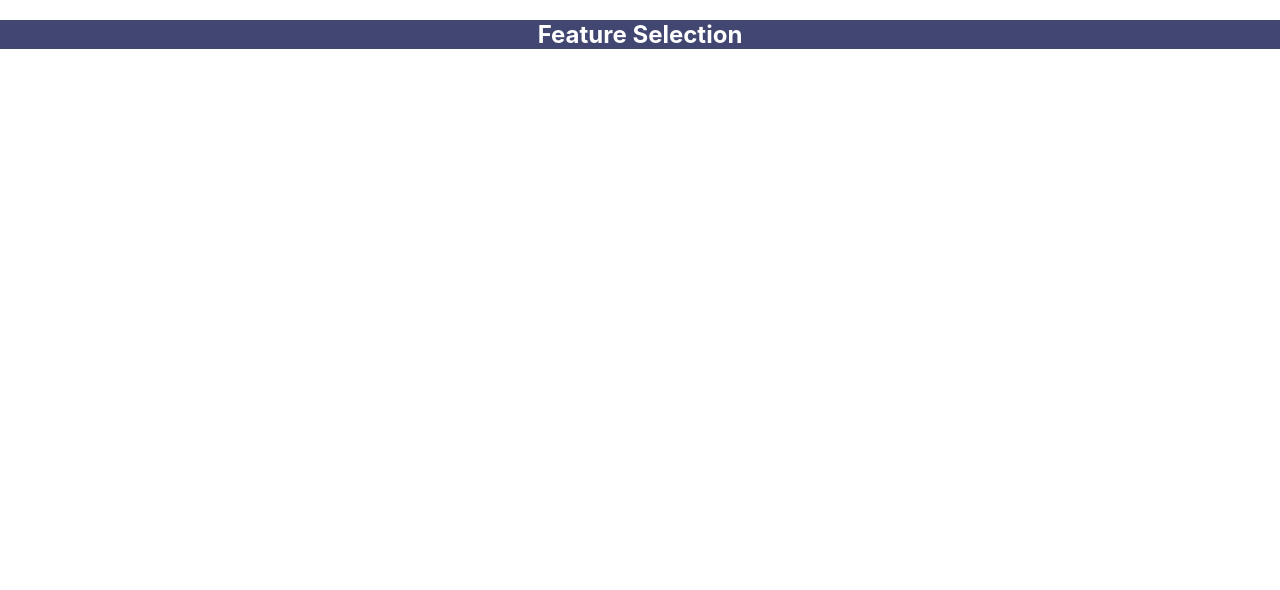
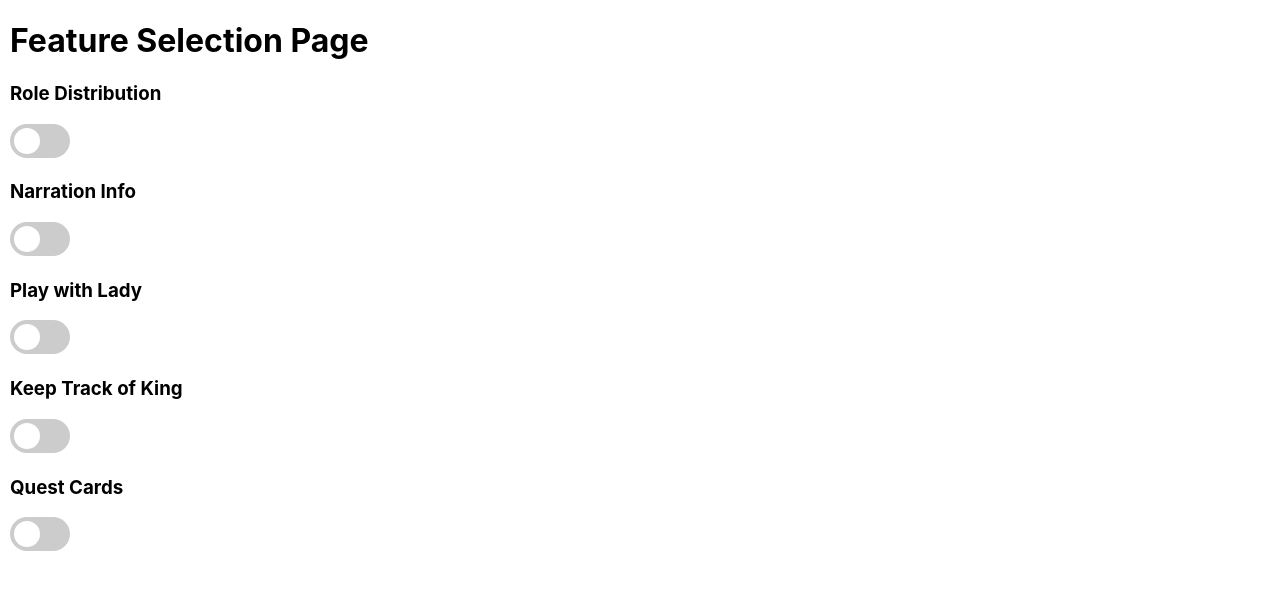
Before and after one commit to noahallen/Avalon, a React (Create React App) app: page /feature-selection in a window 1280 px wide. Shown: the top 590 px of the page. Built offline with nearby package versions, Linux system fonts and the light colour scheme; no server answers.

Commit message:
Added custom toggles and added some initial ones to the feature-selection page

```diff
--- a/src/App.js
+++ b/src/App.js
@@ -5,7 +5,7 @@ import Routing from "./routes/index";
 
 function App() {
 	return (
-		<div>
+		<div style={{ padding: "0 10px" }}>
 			<Routing />
 		</div>
 	);
--- /dev/null
+++ b/src/components/ToggleSlider.js
@@ -0,0 +1,17 @@
+import React from "react";
+import "../style/Toggleslider.css";
+
+const ToggleSlider = ({ isChecked, handleToggle }) => {
+	return (
+		<label className="switch">
+			<input
+				type="checkbox"
+				checked={isChecked}
+				onChange={handleToggle}
+			/>
+			<span className="slider round"></span>
+		</label>
+	);
+};
+
+export default ToggleSlider;
--- a/src/pages/FeatureSelectionPage.jsx
+++ b/src/pages/FeatureSelectionPage.jsx
@@ -1,14 +1,94 @@
-import React, { useState } from 'react';
-
+import React, { useState } from "react";
+import ToggleSlider from "../components/ToggleSlider";
 
 const FeatureSelectionPage = () => {
-    return (
-        <div>
-            <h2 className='page-header'>
-                Feature Selection
-            </h2>
-        </div>
-    );
-}
+	const [roleDistribution, setRoleDistribution] = useState(false);
+	const [narrationInfo, setNarrationInfoToggle] = useState(false);
+	const [playWithLady, setPlayWithLady] = useState(false);
+	const [kingTracking, setKingTracking] = useState(false);
+	const [questCards, setQuestCards] = useState(false);
+	const [kingChoosesQuestPlayers, setKingChoosesQuestPlayers] =
+		useState(false); // New state for sub toggle button
+
+	const handleRoleDistributionToggle = () => {
+		setRoleDistribution(!roleDistribution);
+	};
+
+	const handleNarrationInfoToggle = () => {
+		setNarrationInfoToggle(!narrationInfo);
+	};
+
+	const handlePlayWithLadyToggle = () => {
+		setPlayWithLady(!playWithLady);
+	};
+
+	const handleKingTrackingToggle = () => {
+		setKingTracking(!kingTracking);
+		// Reset sub toggle state when toggle4 is unchecked
+		if (!kingTracking) {
+			setKingChoosesQuestPlayers(false);
+		}
+	};
+
+	const handleKingChoosesQuestPlayers = () => {
+		setKingChoosesQuestPlayers(!kingChoosesQuestPlayers);
+	};
+
+	const handleQuestCards = () => {
+		setQuestCards(!questCards);
+	};
+
+	return (
+		<div>
+			<header>
+				<h1>Feature Selection Page</h1>
+			</header>
+			<main>
+				<h3 className="header">Role Distribution</h3>
+				<ToggleSlider
+					id="roleDistribution"
+					isChecked={roleDistribution}
+					handleToggle={handleRoleDistributionToggle}
+				/>
+				<h3 className="header">Narration Info</h3>
+				<ToggleSlider
+					id="narrationInfo"
+					isChecked={narrationInfo}
+					handleToggle={handleNarrationInfoToggle}
+				/>
+				<h3 className="header">Play with Lady</h3>
+				<ToggleSlider
+					id="playWithLady"
+					isChecked={playWithLady}
+					handleToggle={handlePlayWithLadyToggle}
+				/>
+				<h3 className="header">Keep Track of King</h3>
+				<ToggleSlider
+					id="kingTracking"
+					isChecked={kingTracking}
+					handleToggle={handleKingTrackingToggle}
+				/>
+				{/* Conditionally render the sub toggle button */}
+				{kingTracking && (
+					<div className="sub-toggle">
+						<h3 className="header">King Chooses Quest Players</h3>
+						<ToggleSlider
+							id="kingChoosesQuestPlayers"
+							isChecked={kingChoosesQuestPlayers}
+							handleToggle={handleKingChoosesQuestPlayers}
+						/>
+					</div>
+				)}
+				<h3 className="header">Quest Cards</h3>
+				<ToggleSlider
+					id="questCards"
+					isChecked={questCards}
+					handleToggle={handleQuestCards}
+				/>
+			</main>
+			<footer></footer>
+		</div>
+	);
+};
 
 export default FeatureSelectionPage;
--- /dev/null
+++ b/src/style/Toggleslider.css
@@ -0,0 +1,57 @@
+/* ToggleSlider.css */
+
+.switch {
+	position: relative;
+	display: inline-block;
+	width: 60px;
+	height: 34px;
+}
+
+.switch input {
+	opacity: 0;
+	width: 0;
+	height: 0;
+}
+
+.slider {
+	position: absolute;
+	cursor: pointer;
+	top: 0;
+	left: 0;
+	right: 0;
+	bottom: 0;
+	background-color: #ccc;
+	transition: 0.4s;
+}
+
+.slider:before {
+	position: absolute;
+	content: "";
+	height: 26px;
+	width: 26px;
+	left: 4px;
+	bottom: 4px;
+	background-color: white;
+	transition: 0.4s;
+}
+
+input:checked + .slider {
+	background-color: darkred; /* Changed from #2196f3 to darkred */
+}
+
+input:checked + .slider:before {
+	transform: translateX(26px);
+}
+
+.slider.round {
+	border-radius: 34px;
+}
+
+.slider.round:before {
+	border-radius: 50%;
+}
+
+/* Sub toggle button class */
+.sub-toggle {
+	margin-left: 40px;
+}
```
Also changed, not shown: style/csshere.txt (deleted).
